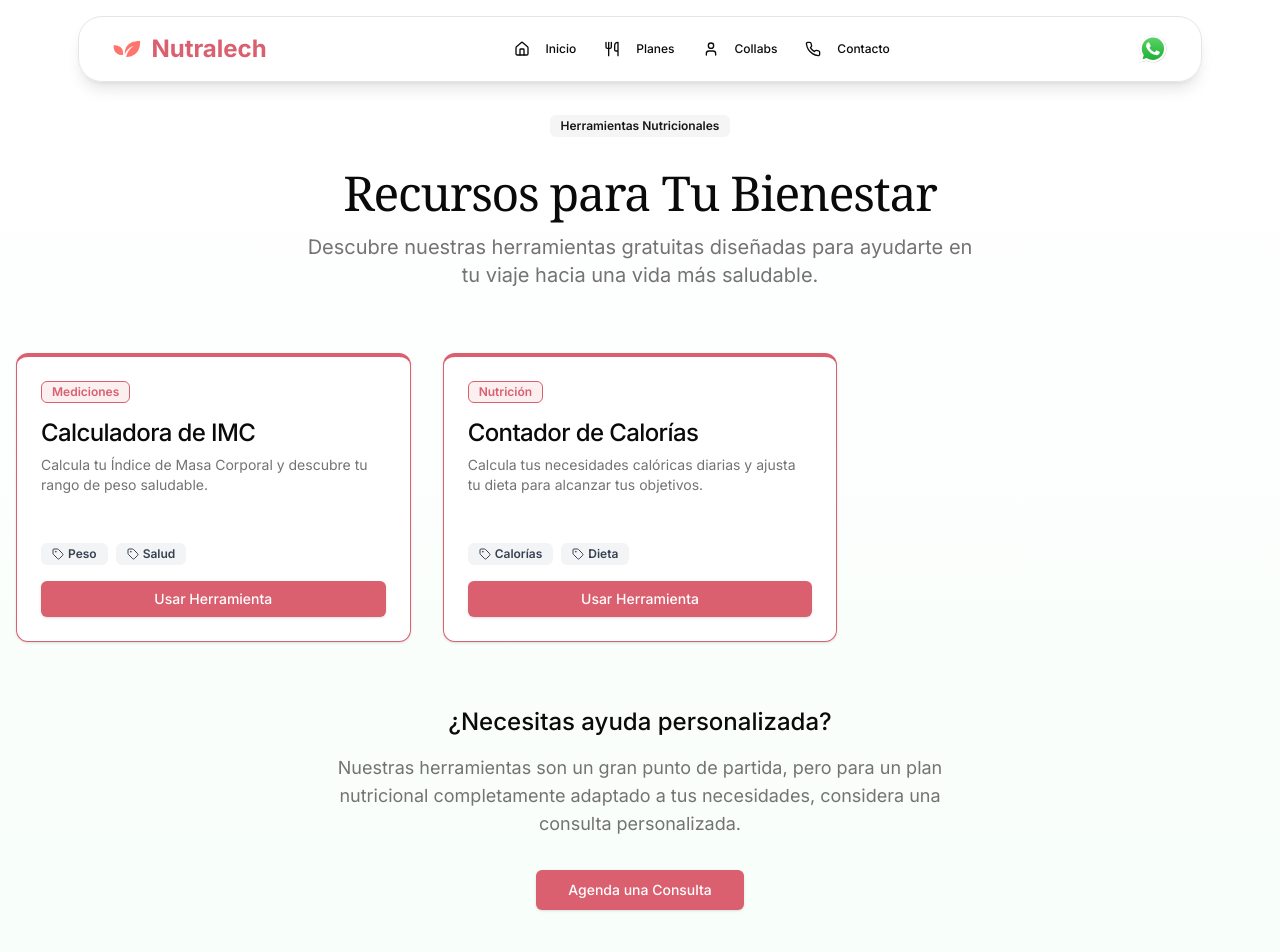
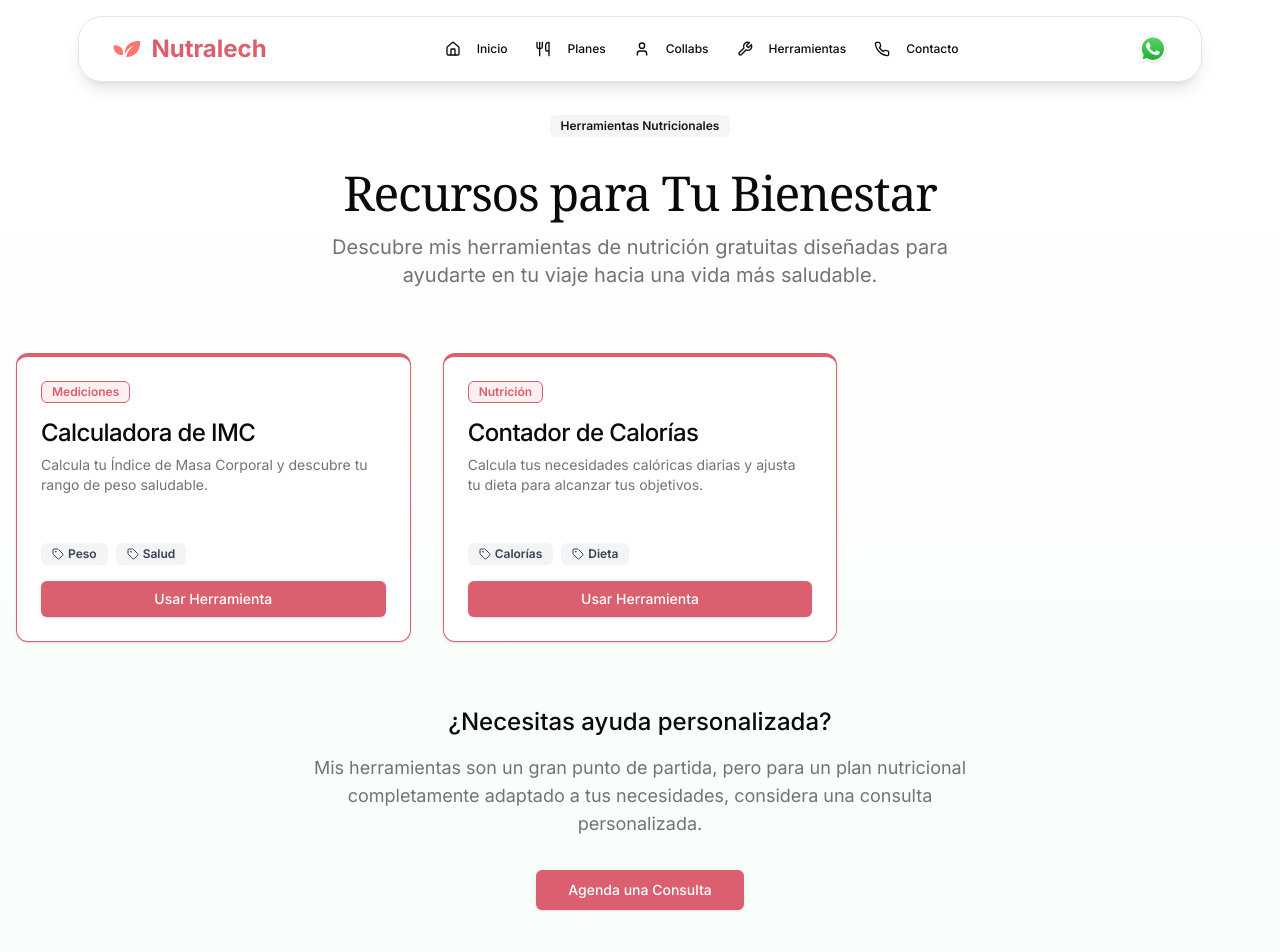
Before and after one commit to RVP97/nutralech, a Next.js app: page /herramientas in a window 1280 px wide. Shown: the top 952 px of the page. Built offline with nearby package versions, Linux system fonts and the light colour scheme.

Commit message:
added calculators and made them visible

```diff
--- a/app/herramientas/calculadora-calorias/page.tsx
+++ b/app/herramientas/calculadora-calorias/page.tsx
@@ -31,7 +31,7 @@ export default function CalorieCalculatorPage() {
       <nav className="flex items-center gap-2 text-sm text-muted-foreground mb-8">
         <Link href="/">Inicio</Link>
         <span>{">"}</span>
-        <Link href="/tools">Herramientas</Link>
+        <Link href="/herramientas">Herramientas</Link>
         <span>{">"}</span>
         <span className="text-foreground">Calculadora de Calorías</span>
       </nav>
@@ -186,17 +186,19 @@ export default function CalorieCalculatorPage() {
       <div className="mt-12 bg-gradient-to-r from-[#DA5F6F] to-[#DA5F6F]/80 rounded-lg shadow-lg">
         <div className="max-w-7xl mx-auto py-12 px-4 sm:px-6 lg:py-16 lg:px-8 lg:flex lg:items-center lg:justify-between">
           <h2 className="text-3xl font-extrabold tracking-tight text-white sm:text-4xl">
-            <span className="block">¿Listo para optimizar tu nutrición?</span>
+            <span className="block">¿Listo para mejorar tu salud?</span>
             <span className="block text-gray-100">
               Agenda una consulta personalizada hoy.
             </span>
           </h2>
           <div className="mt-8 flex lg:mt-0 lg:flex-shrink-0">
             <div className="inline-flex rounded-md shadow">
-              <Button className="inline-flex items-center justify-center px-5 py-3 border border-transparent text-base font-medium rounded-md text-[#DA5F6F] bg-white hover:bg-gray-50">
-                <Calendar className="w-5 h-5 mr-2" />
-                Agendar Consulta
-              </Button>
+              <Link prefetch={false} href="/#precios">
+                <Button className="inline-flex items-center justify-center px-5 py-3 border border-transparent text-base font-medium rounded-md text-[#DA5F6F] bg-white hover:bg-gray-50">
+                  <Calendar className="w-5 h-5 mr-2" />
+                  Agendar Consulta
+                </Button>
+              </Link>
             </div>
           </div>
         </div>
--- a/app/herramientas/page.tsx
+++ b/app/herramientas/page.tsx
@@ -1,4 +1,19 @@
 import AppToolsPage from "@/components/sections/app-tools-page";
+import { generatePageMetadata } from "@/lib/generateMetadata";
+
+export async function generateMetadata() {
+  return generatePageMetadata({
+    title: "Herramientas de Nutrición",
+    description:
+      "Descubre mis herramientas de nutrición gratuitas diseñadas para ayudarte en tu viaje hacia una vida más saludable.",
+    keywords: [
+      "salud, bienestar, calculadora, imc, nutrición, consejos, recetas, asesoría, personalizada, nutralech, marialy alonso, nutriologa",
+    ],
+    openGraph: {
+      url: "https://www.nutralech.com/herramientas",
+    },
+  });
+}
 
 export default function AppTools() {
   return <AppToolsPage />;
--- a/app/sitemap.ts
+++ b/app/sitemap.ts
@@ -28,5 +28,23 @@ export default function sitemap(): MetadataRoute.Sitemap {
       changeFrequency: "monthly",
       priority: 0.7,
     },
+    {
+      url: `${baseUrl}/herramientas`,
+      lastModified: new Date(),
+      changeFrequency: "monthly",
+      priority: 0.7,
+    },
+    {
+      url: `${baseUrl}/herramientas/calculadora-imc`,
+      lastModified: new Date(),
+      changeFrequency: "monthly",
+      priority: 0.7,
+    },
+    {
+      url: `${baseUrl}/herramientas/calculadora-calorias`,
+      lastModified: new Date(),
+      changeFrequency: "monthly",
+      priority: 0.7,
+    },
   ];
 }
--- a/components/sections/app-tools-page.tsx
+++ b/components/sections/app-tools-page.tsx
@@ -34,7 +34,7 @@ const allTools = [
 
 export default function AppToolsPage() {
   return (
-    <section className="py-12 bg-gradient-to-b from-white to-green-50/50">
+    <section className="py-24 md:py-12 bg-gradient-to-b from-white to-green-50/50">
       <div className="container px-4 mx-auto">
         <div className="text-center mb-16">
           <Badge variant="secondary" className="mb-4">
@@ -44,8 +44,8 @@ export default function AppToolsPage() {
             Recursos para Tu Bienestar
           </h1>
           <p className="mt-4 text-xl text-muted-foreground max-w-2xl mx-auto">
-            Descubre nuestras herramientas gratuitas diseñadas para ayudarte en
-            tu viaje hacia una vida más saludable.
+            Descubre mis herramientas de nutrición gratuitas diseñadas para
+            ayudarte en tu viaje hacia una vida más saludable.
           </p>
         </div>
 
@@ -100,11 +100,11 @@ export default function AppToolsPage() {
             ¿Necesitas ayuda personalizada?
           </h2>
           <p className="text-lg text-muted-foreground mb-8 max-w-2xl mx-auto">
-            Nuestras herramientas son un gran punto de partida, pero para un
-            plan nutricional completamente adaptado a tus necesidades, considera
-            una consulta personalizada.
+            Mis herramientas son un gran punto de partida, pero para un plan
+            nutricional completamente adaptado a tus necesidades, considera una
+            consulta personalizada.
           </p>
-          <Link href="#consulta">
+          <Link href="/#precios">
             <Button
               size="lg"
               className="bg-[#DA5F6F] hover:bg-[#DA5F6F]/90 text-white transition-colors duration-300"
--- a/components/sections/navbar.tsx
+++ b/components/sections/navbar.tsx
@@ -1,21 +1,10 @@
 "use client";
 
-import {
-  Bell,
-  ChevronDown,
-  ChevronUp,
-  Home,
-  Menu,
-  Phone,
-  Search,
-  User,
-  Utensils,
-} from "lucide-react";
+import { Home, Menu, Phone, User, Utensils, Wrench } from "lucide-react";
 import Link from "next/link";
 import * as React from "react";
 
 import { Button } from "@/components/ui/button";
-import { Card, CardContent } from "@/components/ui/card";
 
 export default function Component() {
   const [isMenuOpen, setIsMenuOpen] = React.useState(false);
@@ -31,6 +20,12 @@ export default function Component() {
             icon: User,
             label: "Collabs",
             href: "/colaboraciones",
+          },
+          {
+            id: "herramientas",
+            icon: Wrench,
+            label: "Herramientas",
+            href: "/herramientas",
           },
           { id: "contacto", icon: Phone, label: "Contacto", href: "/contacto" },
         ].map(({ id, icon: Icon, label, href }) => (
```
